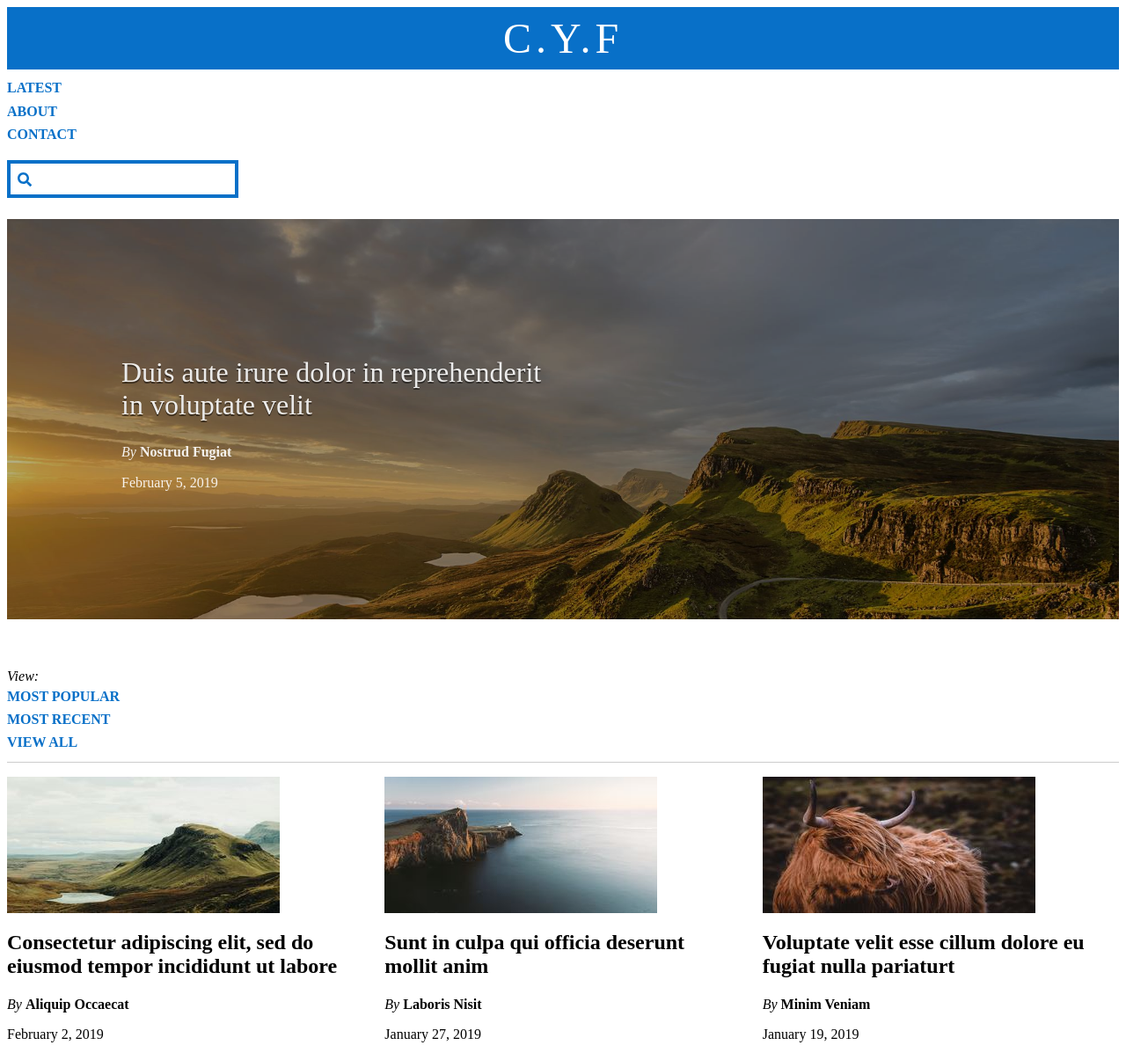
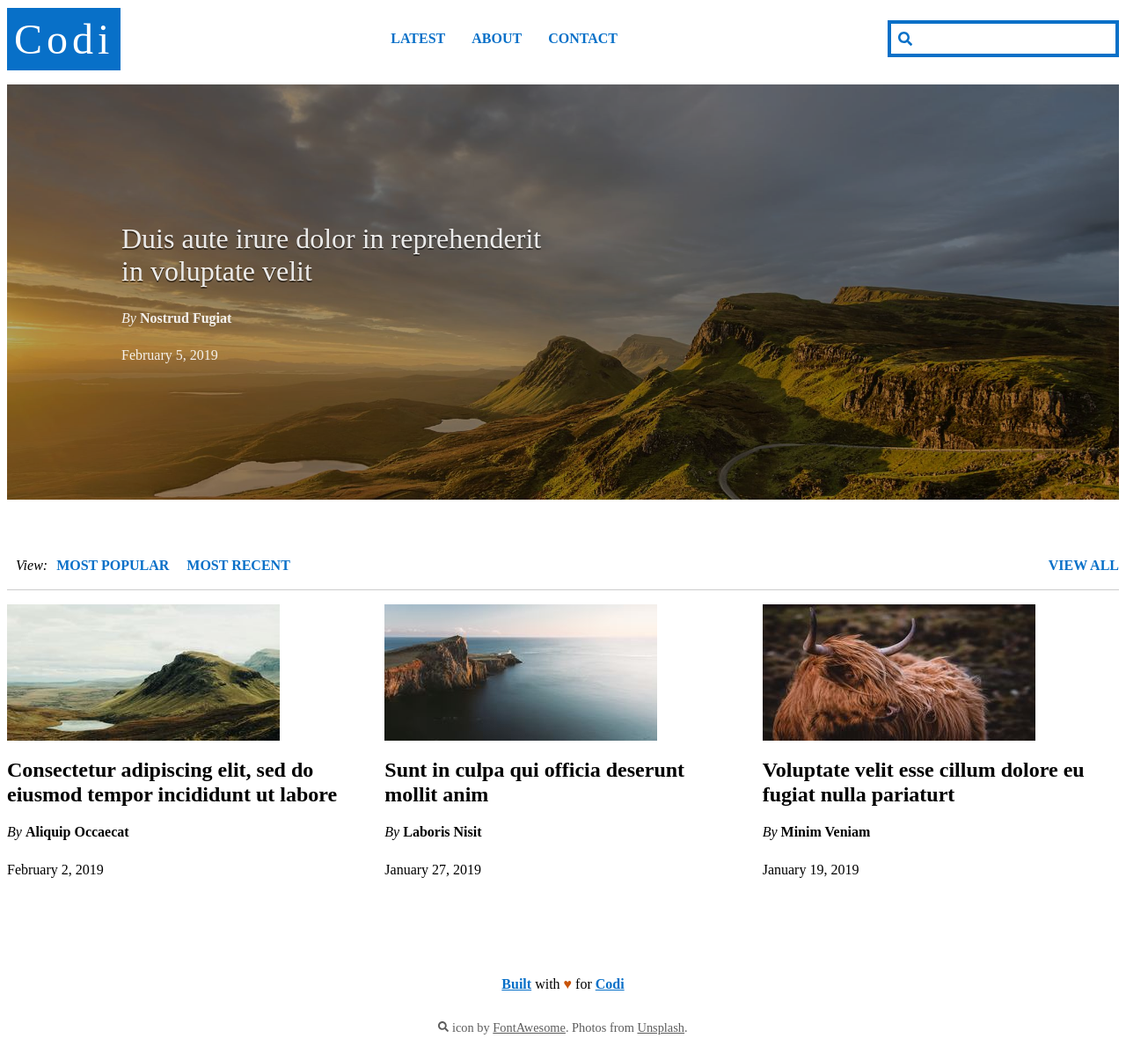
Before and after one commit to zeinabhteiit/html-css-git, a website: page week-3/29-combined-skills/index.html in a window 1280 px wide. Shown: the top 1205 px of the page at 88% size. Drawn offline with Linux system fonts and the light colour scheme.

Commit message:
completed 29-combined-skills exercise

```diff
--- a/week-3/29-combined-skills/index.html
+++ b/week-3/29-combined-skills/index.html
@@ -11,9 +11,9 @@
 
   <body>
     <div class="site-wrapper">
-      <div class="site-header">
-        <h1 class="site-header__title">C.Y.F</h1>
-        <div class="main-nav">
+      <header class="site-header">
+        <h1 class="site-header__title">Codi</h1>
+        <nav class="main-nav">
           <ul class="main-nav__list">
             <li class="main-nav__list-item">
               <a href="index.html">Latest</a>
@@ -25,11 +25,9 @@
               <a href="contact.html">Contact</a>
             </li>
           </ul>
-        </div>
+        </nav>
         <form class="site-search" action="/search">
-          <label for="search-input">
-            Search
-          </label>
+          <label for="search-input">Search</label>
           <input id="search-input" class="site-search__input" type="text" name="search" />
           <svg
             aria-hidden="true"
@@ -47,7 +45,7 @@
           </svg>
           <button type="submit">Submit</button>
         </form>
-      </div>
+      </header>
 
       <main>
         <div class="hero">
@@ -67,7 +65,7 @@
           <a class="views__all" href="#">View All</a>
         </div>
         <div class="items">
-          <div class="item">
+          <article class="item">
             <img class="item__image" src="/images/29-item-1.jpg" />
             <h2 class="item__title">
               Consectetur adipiscing elit, sed do eiusmod tempor incididunt ut labore
@@ -76,8 +74,8 @@
             <p class="item__time">
               <time datetime="2019-02-03">February 2, 2019</time>
             </p>
-          </div>
-          <div class="item">
+          </article>
+          <article class="item">
             <img class="item__image" src="/images/29-item-2.jpg" />
             <h2 class="item__title">
               Sunt in culpa qui officia deserunt mollit anim
@@ -86,7 +84,7 @@
             <p class="item__time">
               <time datetime="2019-01-27">January 27, 2019</time>
             </p>
-          </div>
+          </article>
           <div class="item">
             <img class="item__image" src="/images/29-item-3.jpg" />
             <h2 class="item__title">
@@ -106,7 +104,8 @@
             href="https://github.com/coditech/Submissions/tree/master/Exercises/html-css-git-exercises"
             >Built</a
           >
-          with ♥ for <a href="https://codi.tech/">Codi</a>.
+          <!-- with ♥ for <a href="https://codi.tech/">Codi</a>. -->
+          with <span class="heart">♥</span> for <a href="https://codi.tech/">Codi</a>
         </p>
         <p>
           <svg
--- a/week-3/29-combined-skills/styles.css
+++ b/week-3/29-combined-skills/styles.css
@@ -1 +1,64 @@
 /* Add your own CSS code below */
+.heart {
+  color: #c85308;
+}
+
+@media (min-width: 992px) {
+  .hero-title {
+    font-size: 48px;
+  }
+}
+
+.site-header {
+  display: flex;
+  flex-direction: column;
+  align-items: center;
+}
+.main-nav__list {
+  display: flex;
+  justify-content: center;
+}
+.main-nav__list-item {
+  margin: 15px;
+}
+.site-search {
+  display: flex;
+  align-items: center;
+}
+@media (min-width: 768px) {
+  .site-header {
+    flex-direction: row;
+    justify-content: space-between;
+    align-items: center;
+  }
+}
+
+.views__title {
+  margin: 10px;
+}
+@media (min-width: 768px) {
+  .views {
+    display: flex;
+    justify-content: space-between;
+    align-items: center;
+  }
+  .view-list__item {
+    margin-right: 20px;
+  }
+  .views__all {
+    margin-left: auto; /* to right */
+  }
+}
+
+.main-article {
+  max-width: 50em;
+  line-height: 1.6;
+}
+p {
+  margin-bottom: 1.5rem;
+}
+.site-content {
+  display: flex;
+  justify-content: center;
+  align-items: center;
+}
```
Also changed, not shown: week-3/29-combined-skills/about.html (+7 -6 lines), week-3/29-combined-skills/contact.html (+33 -9 lines).
